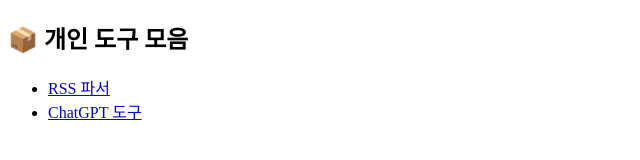
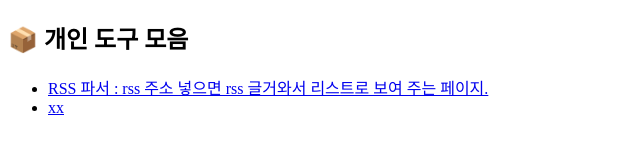
Before and after one commit to hwkimgit/htmls_pub, a plain HTML site: page index.html in a window 1280 px wide. Shown: the whole page, without its empty margins (0-640 px from the left). Drawn offline with Linux system fonts and the light colour scheme.

Commit message:
Enhance index.html with RSS parser description
Added description to RSS parser link.

```diff
--- a/index.html
+++ b/index.html
@@ -7,8 +7,9 @@
 <body>
   <h2>📦 개인 도구 모음</h2>
   <ul>
-    <li><a href="rss.html">RSS 파서</a></li>
-    <li><a href="chatGpt.html">ChatGPT 도구</a></li>
+    <li><a href="rss.html">RSS 파서 : rss 주소 넣으면 rss 글거와서 리스트로 보여 주는 페이지. </a></li>
+    <li><a href="chatGpt.html">xx</a></li>
   </ul>
 </body>
+
 </html>
```
